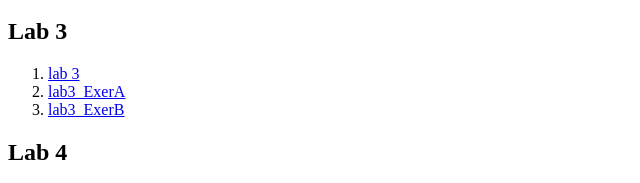
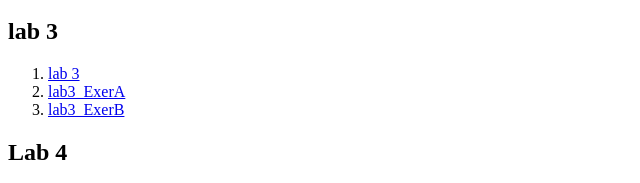
Before and after one commit to diveethra/S79065_CSF3133_K2, a plain HTML site: page index.html in a window 1280 px wide. Shown: the part 308-491 px from the top of the page, 0-640 px from the left. Drawn offline with Linux system fonts and the light colour scheme.

Commit message:
Update index.html

```diff
--- a/index.html
+++ b/index.html
@@ -18,7 +18,7 @@
                 <li><a href="Lab2/lab2_ExerA.html">lab2_ExerA</a></li>
                 <li><a href="Lab2/lab2_ExerB.html">lab2_ExerB</a></li>
             </ol>
-            <h2>Lab 3</h2>
+            <h2>lab 3</h2>
             <ol>
                 <li><a href="Lab 3/lab3.html">lab 3</a></li>
                 <li><a href="Lab 3/lab3_ExerA.html">lab3_ExerA</a></li>
```
